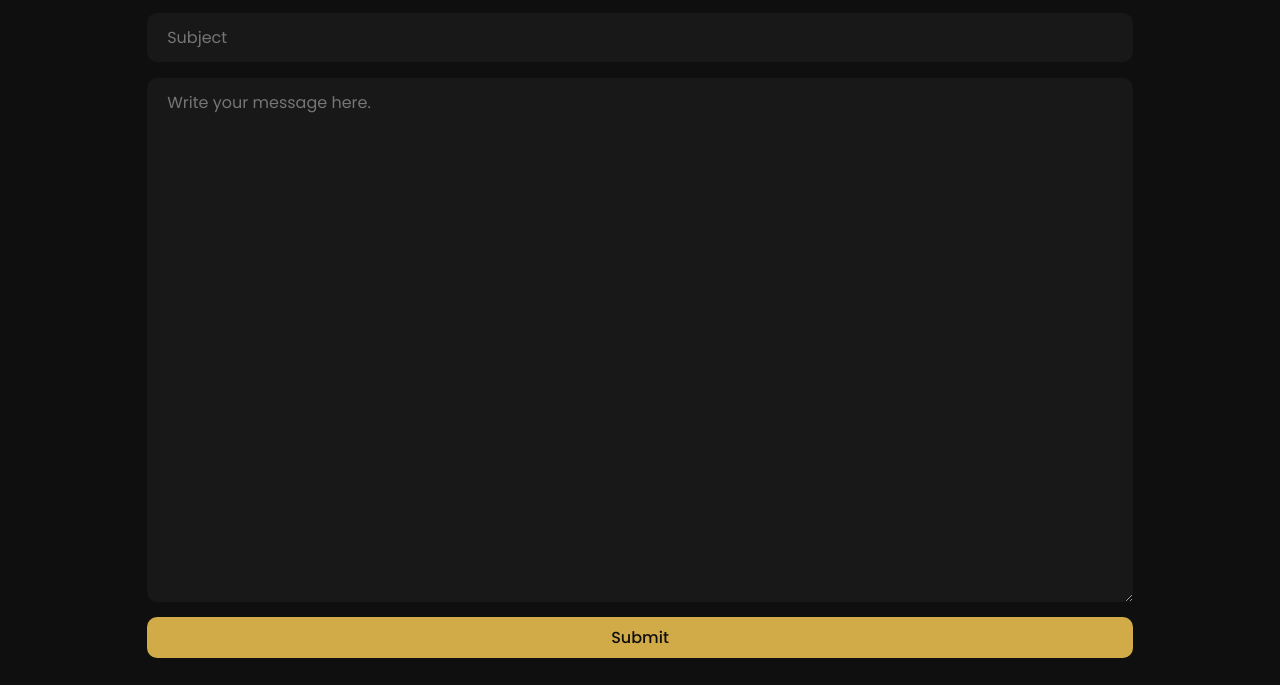
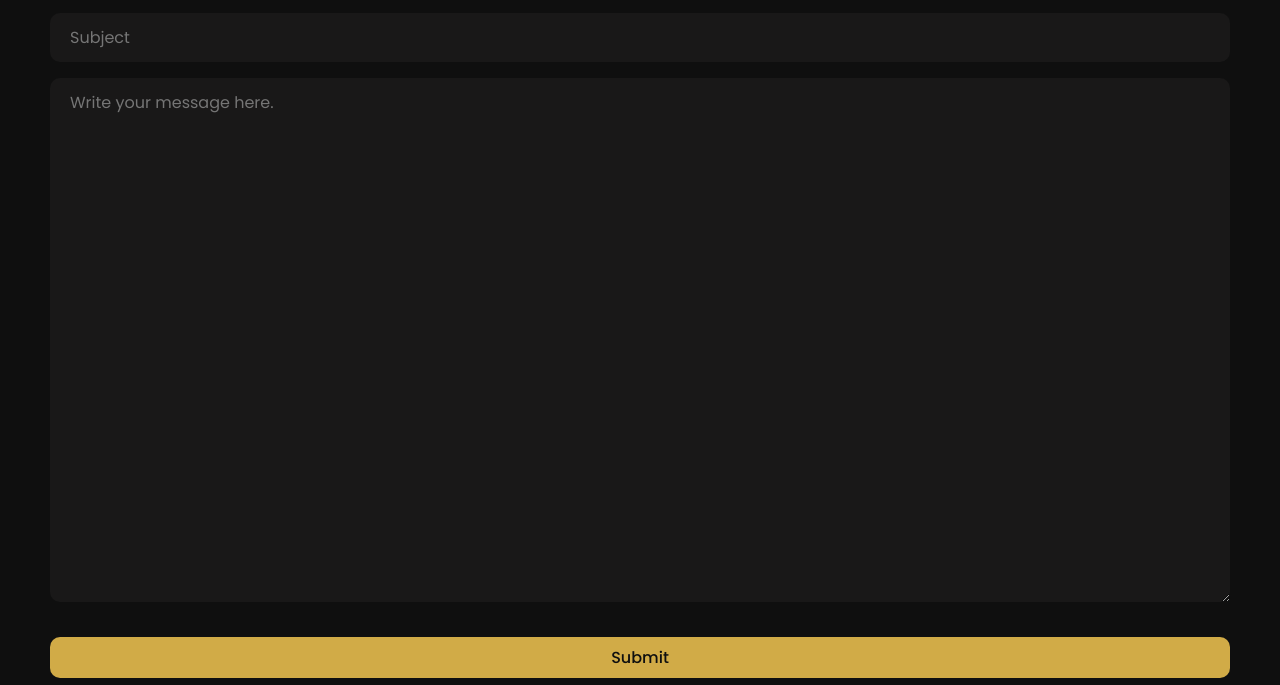
Before and after one commit to GioielGuevarra/meliorae, a plain HTML site: page contact.html in a window 1280 px wide. Shown: the part 490-1175 px from the top of the page. Drawn offline with Linux system fonts and the light colour scheme.

Commit message:
fix minor changes

```diff
--- a/styles/contact.css
+++ b/styles/contact.css
@@ -1,3 +1,6 @@
+.nav-links a~a {
+    color: #FFB800;
+}
 .contact-section {
     background-color: #0F0F0F;
     padding: 100px 20px;
@@ -9,10 +12,8 @@
     gap: 10px;
 }
 .contact-container {
-    /* border: 2px solid red; */
-    display: flex;
-    align-items: center;
-    justify-content:center;
+    max-width: 1180px;
+    margin: auto;
 }
 .textfield{
     background-color: #191818;
@@ -26,8 +27,11 @@
     color: #FFFFFF;
     font-size: 16px;
 }
+form textarea {
+    resize: vertical;
+}
 .contact-us{
-    padding: 0px 20px 100px;
+    padding: 0px 0px 100px;
     background-color: #0F0F0F;
     text-align: center;
     letter-spacing: 10px;
@@ -40,6 +44,7 @@
     letter-spacing: normal;
 }
 .submit-button{
+    margin-top: 20px;
     background-color: #D1AB47;
     color: #0F0F0F;
     font: inherit;
@@ -54,13 +59,14 @@
     background-color: #9b7a28;
     font-weight: 600;
 }
-.facebook-link a,
-.logo a{
+.facebook-link a {
     display: flex;
     justify-content: center;
     text-decoration: none;
     color: #ffff;
-    font-size: 23px;
+}
+.facebook-link a:hover {
+    color: #FFB800;
 }
 
 .facebook-logo{
@@ -71,9 +77,7 @@
     padding: 30px 20px 100px;
     font-size: 20px;
     font-weight: 300;
-    letter-spacing: normal;
 }
-
 .facebook-msg{
     padding: 20px 20px;
 }
--- a/styles/menu.css
+++ b/styles/menu.css
@@ -60,20 +60,6 @@
     object-fit: cover;
 }
 
-::-webkit-scrollbar {
-    height: 10px;
-    background: #0F0F0F;
-}
-
-::-webkit-scrollbar-track {
-    border-radius: 10px;
-}
-
-::-webkit-scrollbar-thumb {
-    background: #0F0F0F;
-    border-radius: 10px;
-}
-
 .categories-container:hover::-webkit-scrollbar-thumb {
     background: #3f3d3d;
     border-radius: 10px;
@@ -94,26 +80,6 @@
     display: grid;
     grid-template-columns: repeat(auto-fit, minmax(400px, 1fr));
     gap: 20px;
-}
-
-::-webkit-scrollbar {
-    height: 12px;
-    background: #0F0F0F;
-    border-radius: 10px;
-}
-
-::-webkit-scrollbar-track {
-    border-radius: 10px;
-}
-
-::-webkit-scrollbar-thumb {
-    background: #0F0F0F;
-    border-radius: 10px;
-}
-
-.products-container:hover::-webkit-scrollbar-thumb {
-    background: #3f3d3d;
-    border-radius: 10px;
 }
 
 .product-card {
```
